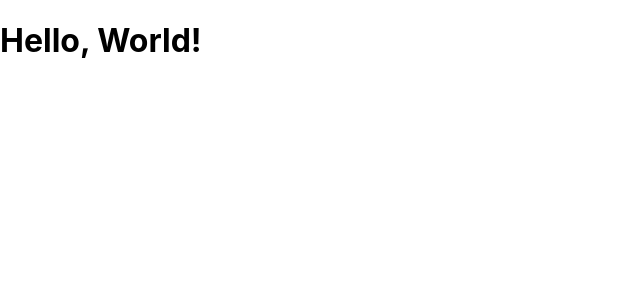
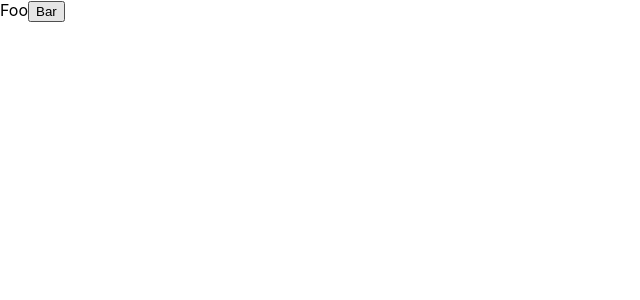
Before and after one commit to rkaku/udemy-react-redux-crud-application, a React (Create React App) app: page / in a window 1280 px wide. Shown: the top 300 px of the page, without its empty margins (0-640 px from the left). Built offline with nearby package versions, Linux system fonts and the light colour scheme.

Commit message:
learn jsx syntax

```diff
--- a/src/App.js
+++ b/src/App.js
@@ -1,11 +1,23 @@
 import React from 'react';
+import { Component } from 'react';
 
-function App() {
-  return (
-    <h1>
-      Hello, World!
-    </h1>
-  );
+class App extends Component {
+  render() {
+    return (
+      <React.Fragment>
+        <label htmlFor="Click">Foo</label>
+        <input id="Click" value="Bar" type="button" onClick={() => console.log('I am clicked!')} />
+      </React.Fragment>
+    )
+  }
 }
 
+// function App() {
+//   return (
+//     <h1>
+//       Hello, World!
+//     </h1>
+//   );
+// }
+
 export default App;
```
